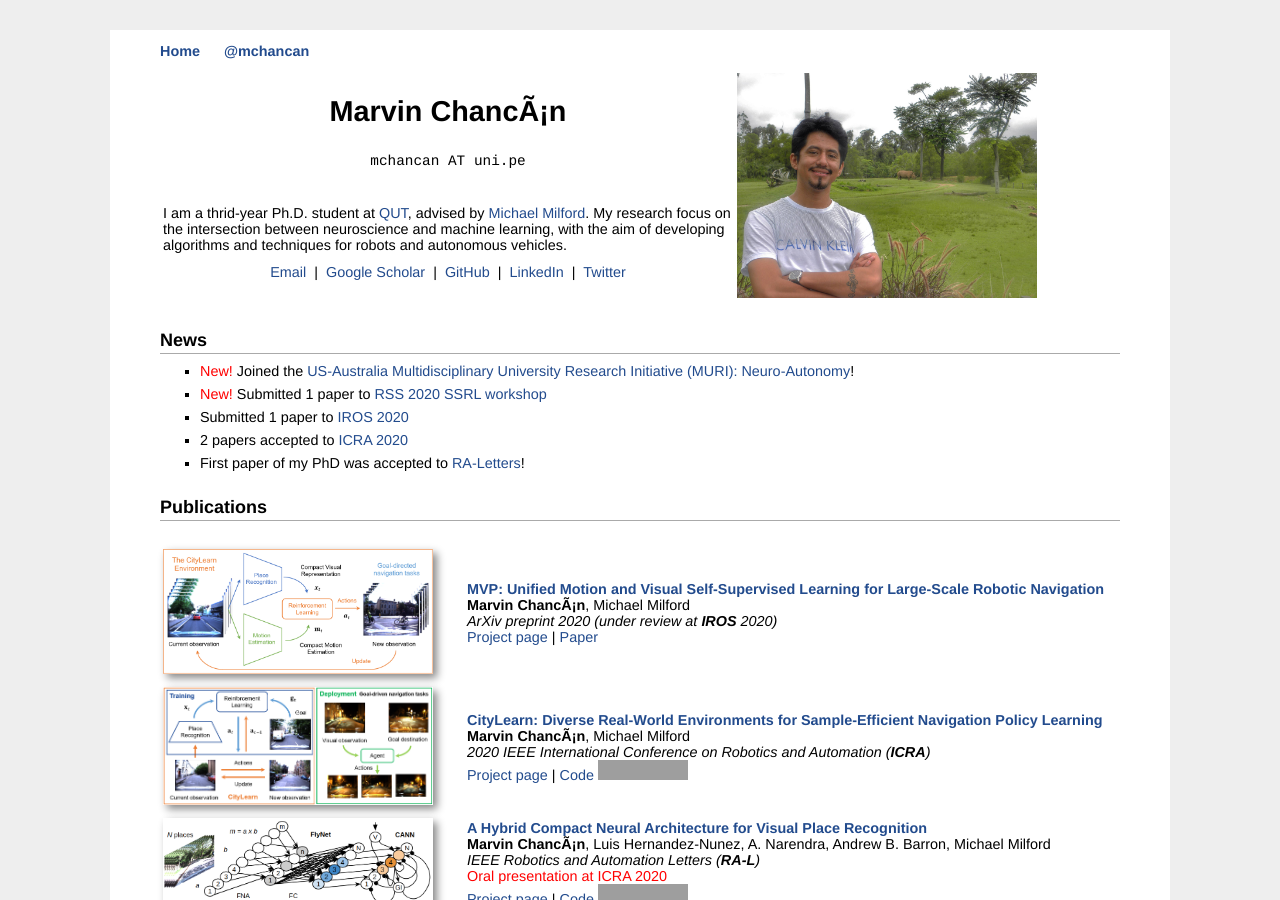
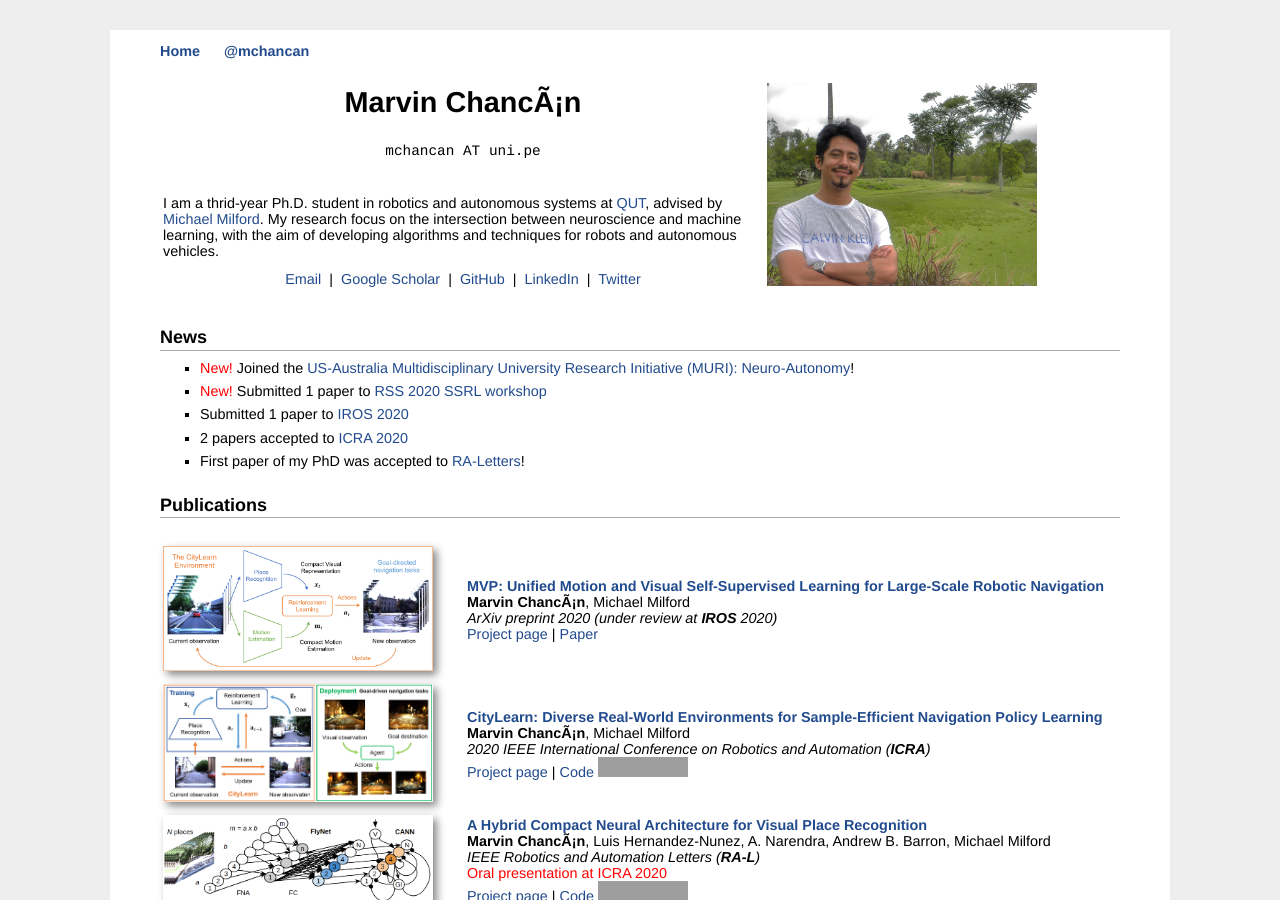
Before and after one commit to mchancan/mchancan.github.io, a Jekyll site: the page built from index.html, in a window 1280 px wide and 900 px high. Built offline with Jekyll 4.4.1, drawn with Linux system fonts in a browser that asks for light colours; comment, search, counter and statistics services are not loaded; grey boxes are pictures that could not be loaded.

Commit message:
Update index.html

```diff
--- a/index.html
+++ b/index.html
@@ -5,7 +5,7 @@ title: Marvin's Homepage
 
 <table>
 <tr>
-	<td width="570">
+	<td width="600">
 		<div id="toptitle">
 		<h1>
 		<p align="center"><b>Marvin Chancán</b></p>
@@ -13,7 +13,8 @@ title: Marvin's Homepage
 		<p align="center"><font face="courier">mchancan AT uni.pe</font></p>
 		</div>
 		<p>
-			I am a thrid-year Ph.D. student at <a href="https://www.qut.edu.au/science-engineering/schools/electrical-engineering-robotics">QUT</a>, advised by <a href="https://scholar.google.com/citations?user=TDSmCKgAAAAJ&hl=en">Michael Milford</a>. My research focus on the intersection between neuroscience and machine learning, with the aim of developing algorithms and techniques for robots and autonomous vehicles.
+			I am a thrid-year Ph.D. student in robotics and autonomous systems at <a href="https://www.qut.edu.au/science-engineering/schools/electrical-engineering-robotics">QUT</a>, advised by <a href="https://scholar.google.com/citations?user=TDSmCKgAAAAJ&hl=en">Michael Milford</a>.
+			My research focus on the intersection between neuroscience and machine learning, with the aim of developing algorithms and techniques for robots and autonomous vehicles.
 		</p>
 		<p align="center">
 			<a href="mailto:mchancanl@uni.pe">Email</a> &nbsp;|&nbsp;
@@ -24,7 +25,7 @@ title: Marvin's Homepage
 		</p>
 	</td>
 	<td>
-		<img padding="0px 20px 15px 0px" src="images/home.jpg" width="300" height="inherit" border="1px" alt="">
+		<img padding="0px 20px 15px 0px" src="images/home.jpg" width="270" height="inherit" border="1px" alt="">
 	</td>
 </tr>
 </table>
```
